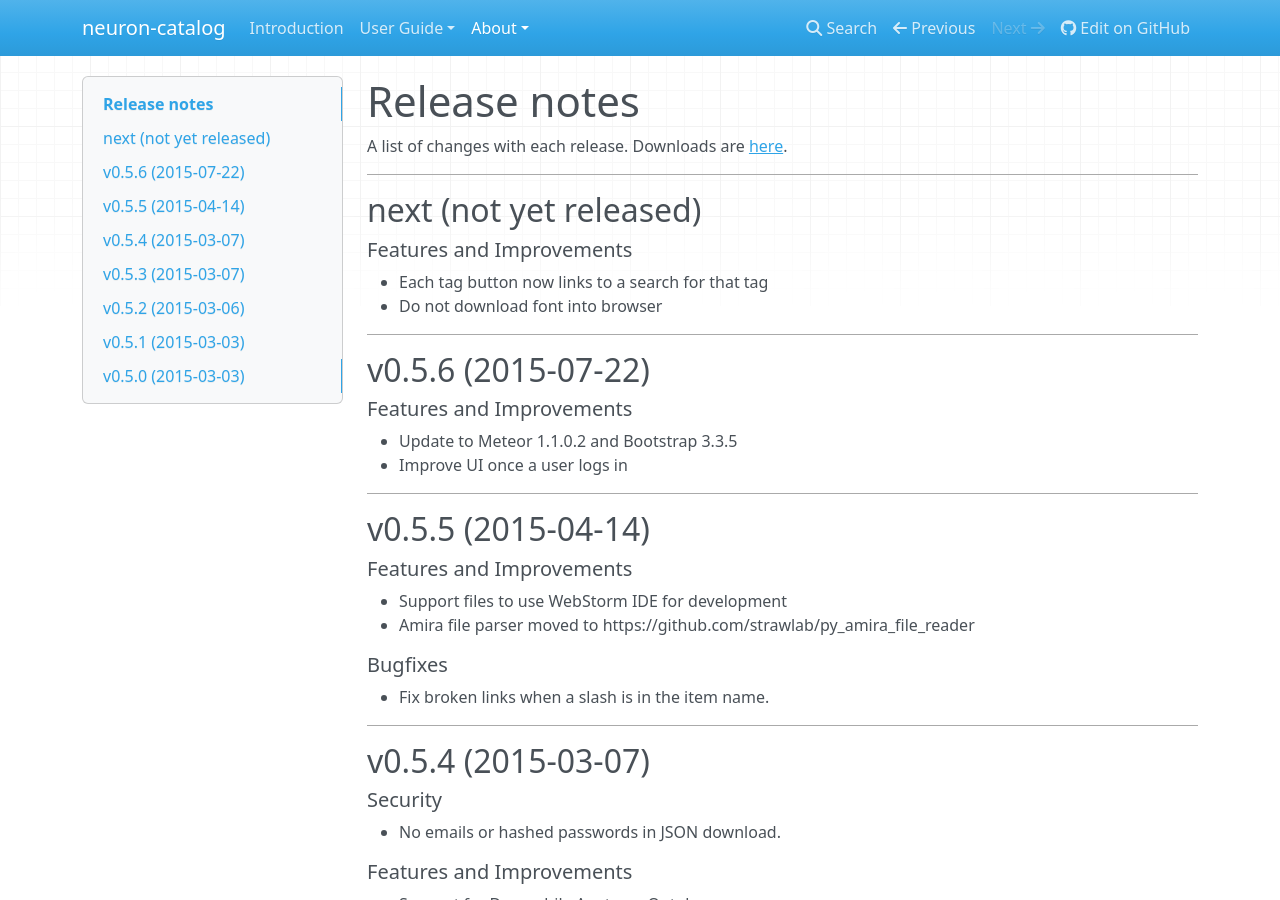
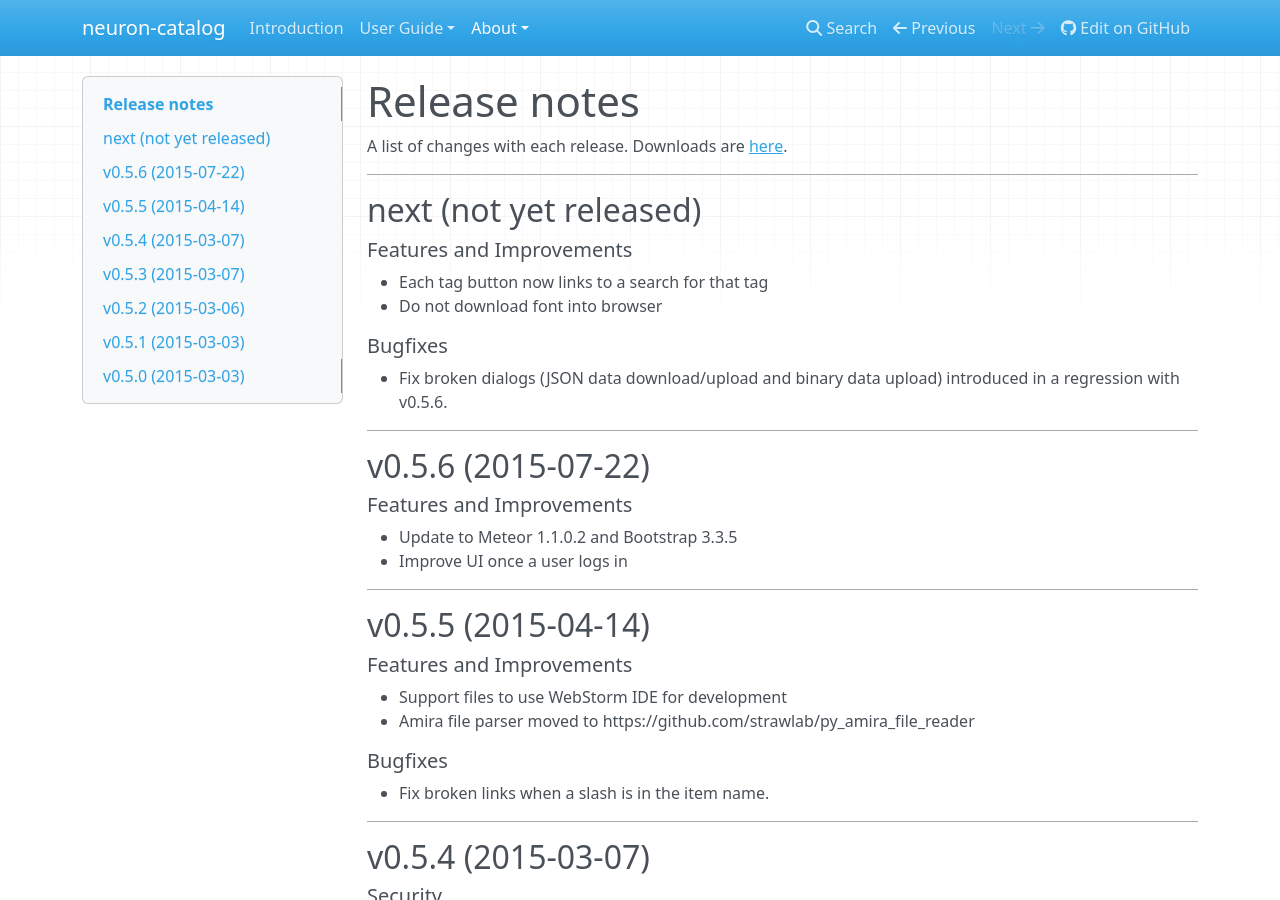
Before and after one commit to strawlab/neuron-catalog, an MkDocs documentation site: the page built from docs/release-notes.md, in a window 1280 px wide and 900 px high. Built offline with MkDocs 1.6.1, drawn with Linux system fonts in a browser that asks for light colours; nearby versions of some CDN libraries; old or Windows-style settings are respelled for this version of MkDocs.

Commit message:
bugfix: fix regression in dialog events with bootstrap 3.3.5

```diff
--- a/docs/release-notes.md
+++ b/docs/release-notes.md
@@ -11,6 +11,11 @@ A list of changes with each release. Downloads are
 
 - Each tag button now links to a search for that tag
 - Do not download font into browser
+
+##### Bugfixes
+
+- Fix broken dialogs (JSON data download/upload and binary data upload)
+  introduced in a regression with v0.5.6.
 
 ---
 
```
Also changed, not shown: 4 other files.
